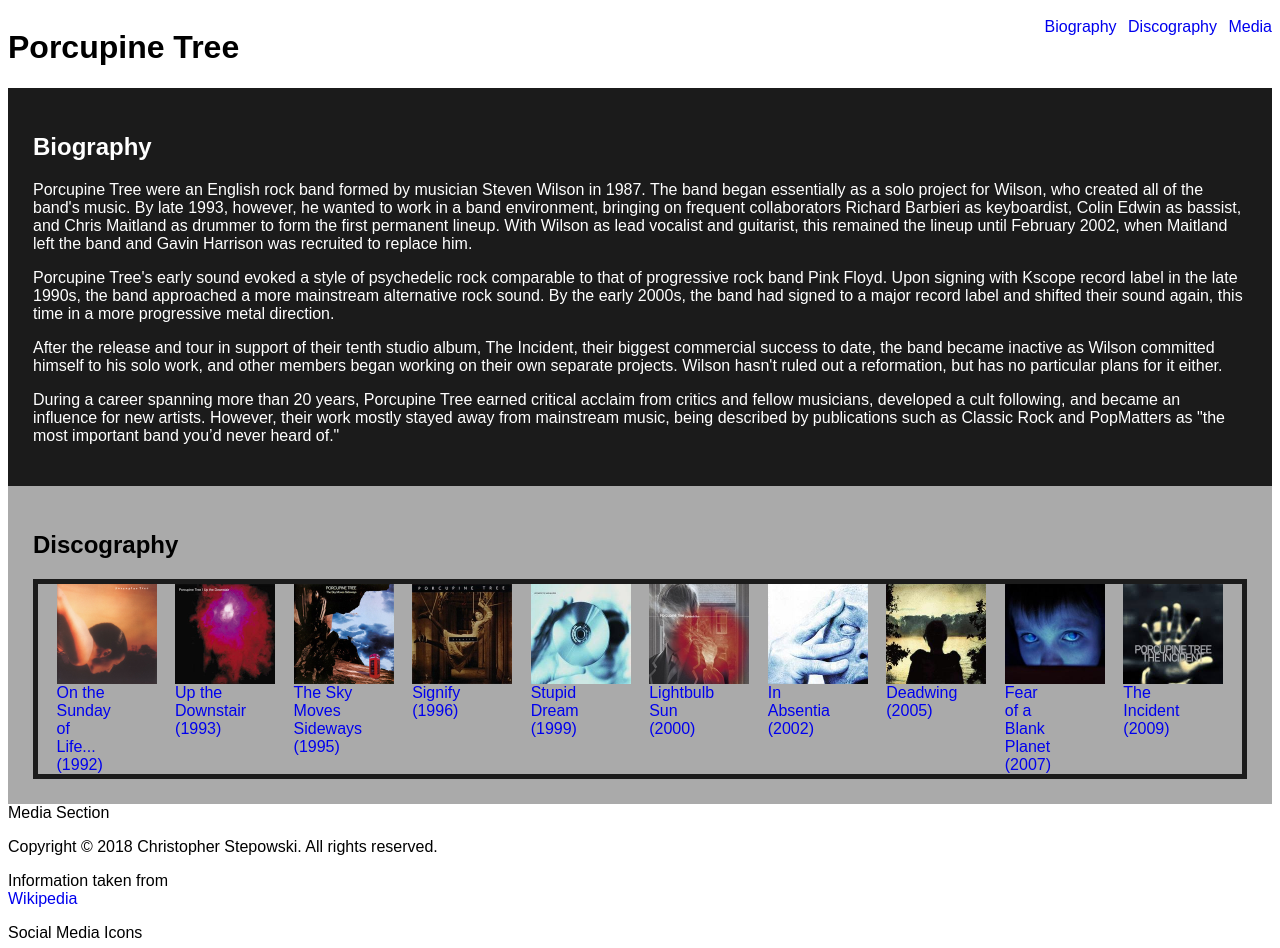
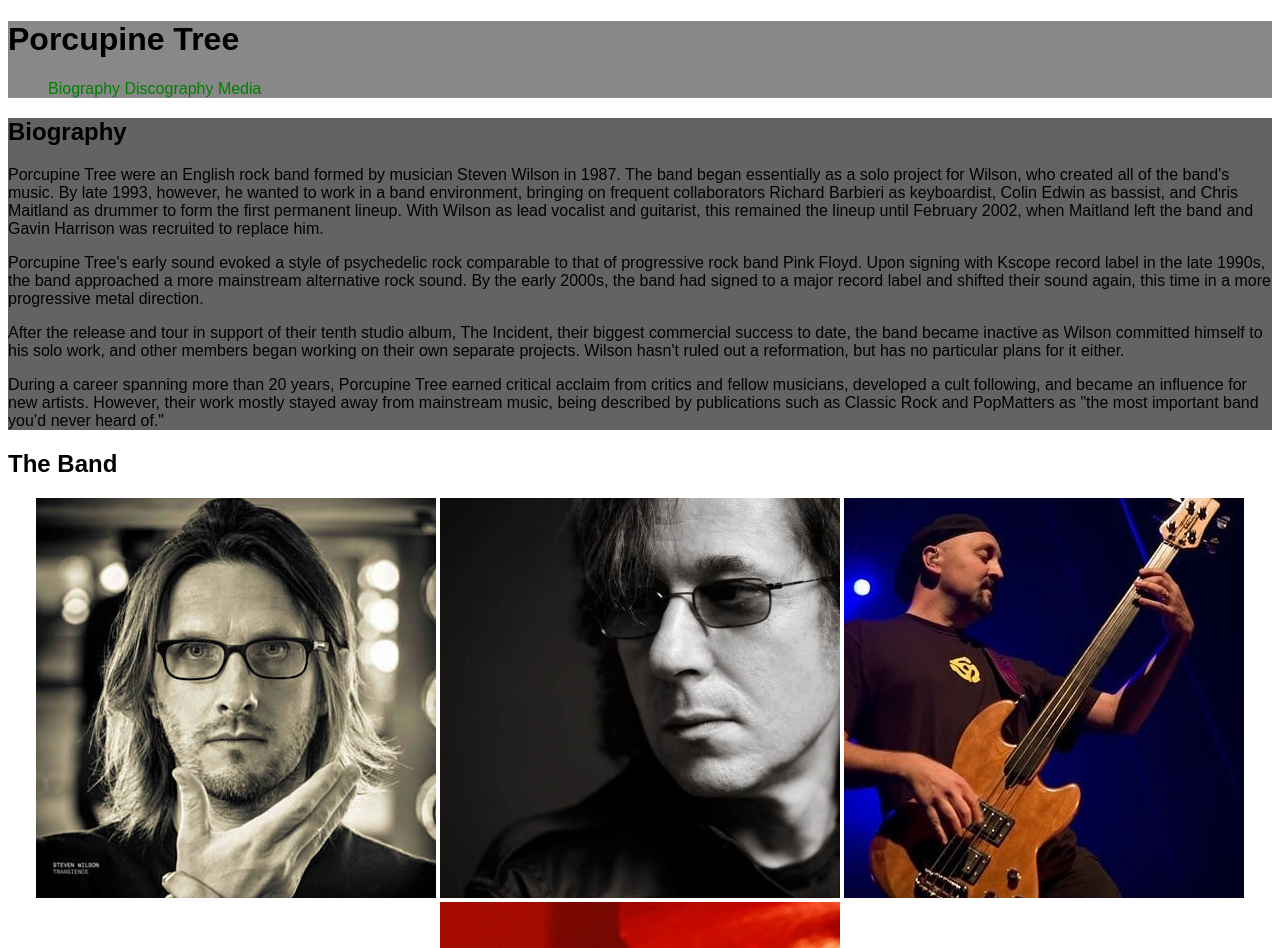
Before and after one commit to Panopticon772/porcupine-tree, a plain HTML site: page app/index.html in a window 1280 px wide. Shown: the top 948 px of the page. Drawn offline with Linux system fonts and the light colour scheme.

Commit message:
Added band section.

```diff
--- a/app/assets/styles/pt.css
+++ b/app/assets/styles/pt.css
@@ -3,81 +3,30 @@
 }
 
 ul {
-    margin: 0;
-    padding: 0;
+    list-style-type: none;
 }
 
 li {
-    list-style: none;
-    display: inline-block;
-    padding-right: 7px;
-}
-
-li:last-child {
-    padding-right: 0;
+    display: inline;
 }
 
 a {
     text-decoration: none;
-    display: block;
+    color: green;
 }
 
-img {
-
+#navbar {
+    background-color: #888888;
 }
 
-header {
-    display: flex;
-    justify-content: space-between;
+#biography {
+    background-color: #636363
 }
 
-.primary-nav {
-    padding-top: 10px;
+#discography {
+    background-color: #a0a0a0;
 }
 
-.main-heading {
-    /* flex-shrink: 1; allows item to shrink if container is too small, higher numbers = smaller item */
+.generic-content-container--inner-content-band {
+    text-align: center;
 }
-
-.nav-div {
-}
-
-.bio-section {
-    background-color: #1b1b1b;
-    color: #FFF;
-    padding: 25px;
-}
-
-.discography-section {
-    background-color: rgb(170, 170, 170);
-    padding: 25px;
-}
-
-.row {
-    display: flex; /* flex container, flex-direction default = row */
-    justify-content: space-evenly;
-    flex-wrap: wrap;
-    border: solid 5px #1b1b1b;
-}
-
-.album {
-    display: table;
-    margin: 0;
-}
-
-.album img {
-    height: 100px;
-    width: 100px;
-    max-width: 100%;
-    display: block; /* responsive images */
-    height: auto;
-}
-
-.album-caption {
-    display: table-caption;
-    caption-side: bottom;
-}
-
-.album:hover {
-    transform: scale(1.2);
-}
--- a/app/index.html
+++ b/app/index.html
@@ -9,10 +9,12 @@
 </head>
 
 <body>
+    <!-- <div id="background"></div> potential bg img -->
+    <div id="navbar">
         <header>
-        <div class="main-heading"><h1>Porcupine Tree</h1></div>
-            <div class="nav-div">
-                <nav class="primary-nav">
+            <div id="title" class="header">
+                <div id="band-title"><h1>Porcupine Tree</h1></div>
+                <nav class="nav-text">
                     <ul>
                         <li><a href="#biography">Biography</a></li>
                         <li><a href="#discography">Discography</a></li>
@@ -21,11 +23,11 @@
                 </nav>
             </div>
         </header>
-<main>
+    </div>
 
-    <div class="bio-section">
-        <div id="biography">
-            <h2>Biography</h2>
+    <section id="biography" class="generic-content-container">
+            <div class="generic-content-container--inner-content">
+                <header><h2>Biography</h2></header>
                 <p>Porcupine Tree were an English rock band formed by musician Steven Wilson in 1987. The band began essentially as a solo project for Wilson, who created all of the band's music. By late 1993, however, he wanted to work in a band environment, bringing on frequent collaborators Richard Barbieri as keyboardist, Colin Edwin as bassist, and Chris Maitland as drummer to form the first permanent lineup. With Wilson as lead vocalist and guitarist, this remained the lineup until February 2002, when Maitland left the band and Gavin Harrison was recruited to replace him.</p>
 
                 <p>Porcupine Tree's early sound evoked a style of psychedelic rock comparable to that of progressive rock band Pink Floyd. Upon signing with Kscope record label in the late 1990s, the band approached a more mainstream alternative rock sound. By the early 2000s, the band had signed to a major record label and shifted their sound again, this time in a more progressive metal direction.</p>
@@ -34,58 +36,46 @@
 
                 <p>During a career spanning more than 20 years, Porcupine Tree earned critical acclaim from critics and fellow musicians, developed a cult following, and became an influence for new artists. However, their work mostly stayed away from mainstream music, being described by publications such as Classic Rock and PopMatters as "the most important band you’d never heard of."</p>
             </div>
-    </div>
+    </section>
 
-    <div class="discography-section">
-        <div id="discography">
-            <h2>Discography</h2>
-        </div>
-        <div class="row"> <!-- flex container -->
-            <div class="album"><a href="https://en.wikipedia.org/wiki/On_the_Sunday_of_Life..." target="_blank"><img src="assets/images/Porcupine_tree_on_the_sunday_of_life.jpg" alt="Album cover of On the Sunday of Life..."><div class="album-caption">On the Sunday of Life...(1992)</div></a>
-            </div>
-
-            <div class="album"><a href="https://en.wikipedia.org/wiki/Up_the_Downstair" target="_blank"><img src="assets/images/up_the_downstair.jpg" alt="Album cover of Up the Downstair"><div class="album-caption">Up the Downstair<br/>(1993)</div></a>
-            </div>
-
-            <div class="album"><a href="https://en.wikipedia.org/wiki/The_Sky_Moves_Sideways" target="_blank"><img src="assets/images/Porcupine_tree_the_sky_moves_sideways.jpg" alt="Album cover of The Sky Moves Sideways"><div class="album-caption">The Sky Moves Sideways<br/>(1995)</div></a>
-            </div>
-
-            <div class="album"><a href="https://en.wikipedia.org/wiki/Signify" target="_blank"><img src="assets/images/Porcupine_tree_signify.jpg" alt="Album cover of Signify"><div class="album-caption">Signify<br/>(1996)</div></a>
-            </div>
-
-            <div class="album"><a href="https://en.wikipedia.org/wiki/Stupid_Dream" target="_blank"><img  src="assets/images/stupid-dream-pt.jpg" alt="Album cover of Stupid Dream"><div class="album-caption">Stupid Dream<br/>(1999)</div></a>
-            </div>
-
-            <div class="album"><a href="https://en.wikipedia.org/wiki/Lightbulb_Sun" target="_blank"><img src="assets/images/pt-lightbulb.jpg" alt="Album cover of Lightbulb Sun"><div class="album-caption">Lightbulb Sun<br/>(2000)</div></a>
-            </div>
-
-            <div class="album"><a href="https://en.wikipedia.org/wiki/In_Absentia" target="_blank"><img src="assets/images/200px-Porcupine_tree_in_absentia.jpg" alt="Album cover of In Absentia"><div class="album-caption">In Absentia<br/>(2002)</div></a>
-            </div>
-
-            <div class="album"><a href="https://en.wikipedia.org/wiki/Deadwing" target="_blank"><img src="assets/images/pt-deadwing.jpg" alt="Album cover of Deadwing"><div class="album-caption">Deadwing<br/>(2005)</div></a>
-            </div>
-
-            <div class="album"><a href="https://en.wikipedia.org/wiki/Fear_of_a_Blank_Planet" target="_blank"><img src="assets/images/pt-fear.jpg" alt="Album cover of Fear of a Blank Planet"><div class="album-caption">Fear of a Blank Planet<br/>(2007)</div></a>
-            </div>
-
-            <div class="album"><a href="https://en.wikipedia.org/wiki/The_Incident_(album)" target="_blank"><img src="assets/images/pt-incident.jpg" alt="Album cover of The Incident"><div class="album-caption">The Incident<br/>(2009)</div></a>
+    <section id="band" class="generic-content-container">
+            <div class="generic-content-container--inner-content">
+                <header><h2>The Band</h2></header>
+                <div class="generic-content-container--inner-content-band">
+                    <img src="assets/images/steven-wilson.jpg">
+                    <img src="assets/images/richard-barbieri.jpg">
+                    <img src="assets/images/colin-edwin.jpg">
+                    <img src="assets/images/gavin-harrison.jpg">
                 </div>
             </div>
+    </section>
+
+    <section id="discography" class="generic-content-container">
+        <div class="generic-content-container--inner-content">
+            <header><h2>Discography</h2></header>
+            <a href="https://en.wikipedia.org/wiki/On_the_Sunday_of_Life..." target="_blank"><img src="assets/images/Porcupine_tree_on_the_sunday_of_life.jpg" alt="Album cover of On the Sunday of Life..."></a>
+
+            <a href="https://en.wikipedia.org/wiki/Up_the_Downstair" target="_blank"><img src="assets/images/up_the_downstair.jpg"alt="Album cover of Up the Downstair"></a>
+
+            <a href="https://en.wikipedia.org/wiki/The_Sky_Moves_Sideways" target="_blank"><img src="assets/images/Porcupine_tree_the_sky_moves_sideways.jpg" alt="Album cover of The Sky Moves Sideways"></a>
+
+            <a href="https://en.wikipedia.org/wiki/Signify" target="_blank"><img src="assets/images/Porcupine_tree_signify.jpg"alt="Album cover of Signify"></a>
+
+            <a href="https://en.wikipedia.org/wiki/Stupid_Dream" target="_blank"><img  src="assets/images/stupid-dream-pt.jpg"alt="Album cover of Stupid Dream"></a>
+
+            <a href="https://en.wikipedia.org/wiki/Lightbulb_Sun" target="_blank"><img src="assets/images/pt-lightbulb.jpg" alt="Albumcover of Lightbulb Sun"></a>
+
+            <a href="https://en.wikipedia.org/wiki/In_Absentia" target="_blank"><img src="assets/images/200px-Porcupine_tree_in_absentia.jpg" alt="Album cover of In Absentia"></a>
+
+            <a href="https://en.wikipedia.org/wiki/Deadwing" target="_blank"><img src="assets/images/pt-deadwing.jpg" alt="Album cover of Deadwing"></a>
+
+            <a href="https://en.wikipedia.org/wiki/Fear_of_a_Blank_Planet" target="_blank"><img src="assets/images/pt-fear.jpg"alt="Album cover of Fear of a Blank Planet"></a>
+
+            <a href="https://en.wikipedia.org/wiki/The_Incident_(album)" target="_blank"><img src="assets/images/pt-incident.jpg"alt="Album cover of The Incident"></a>
         </div>
+    </section>
 
-    <div class="media-section">
-        <div id="media">
-            Media Section
-        </div>
-    </div>
-</main>
-    <div>
     <footer>
-            <p>Copyright &copy; 2018 Christopher Stepowski. All rights reserved.</p>
-            <p>Information taken from<a href="https://en.wikipedia.org/wiki/Porcupine_Tree" target="_blank"> Wikipedia</a></p>
+        Social icons
     </footer>
-        <div>Social Media Icons</div>
-    </div>
-
-
 </body>
```
Also changed, not shown: app/assets/images/colin-edwin.jpg (added), app/assets/images/gavin-harrison.jpg (added), app/assets/images/richard-barbieri.jpg (added), app/assets/images/steven-wilson.jpg (added). Lines whose indentation alone changed are shown as unchanged.
